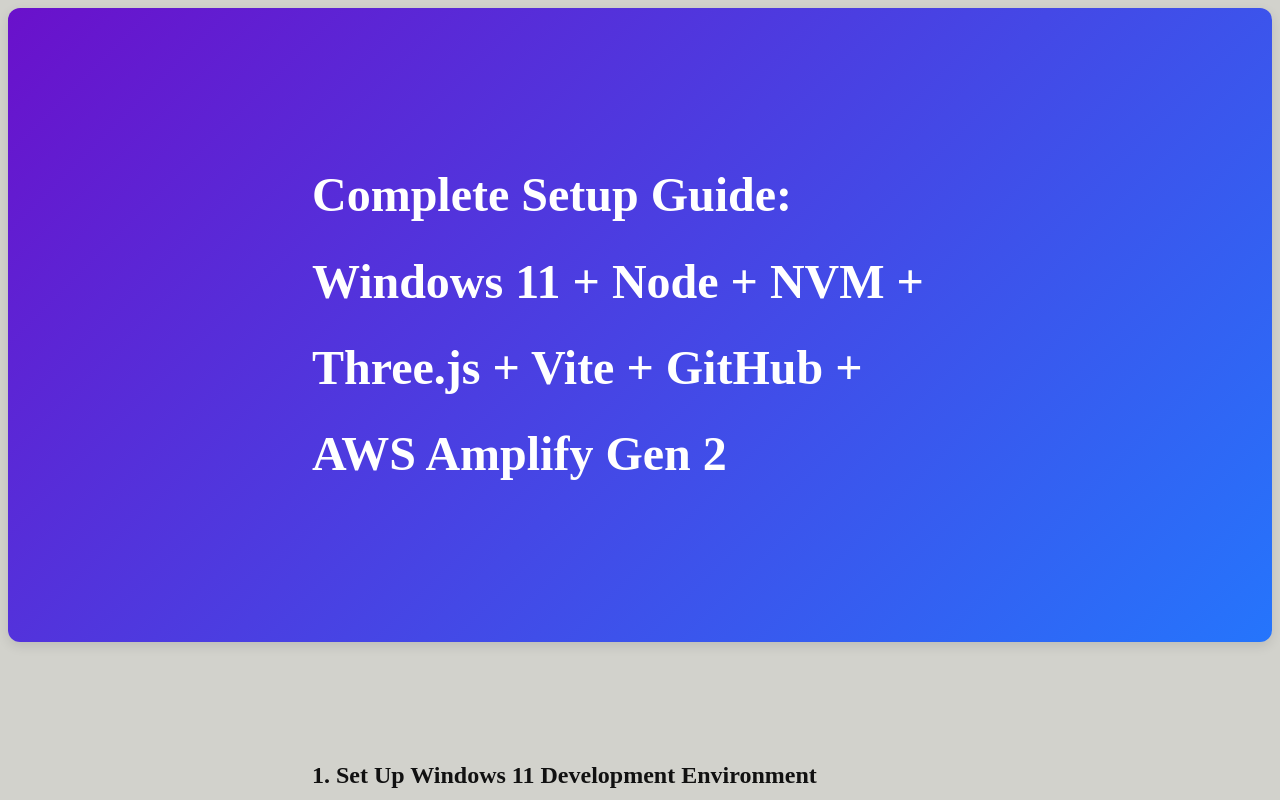
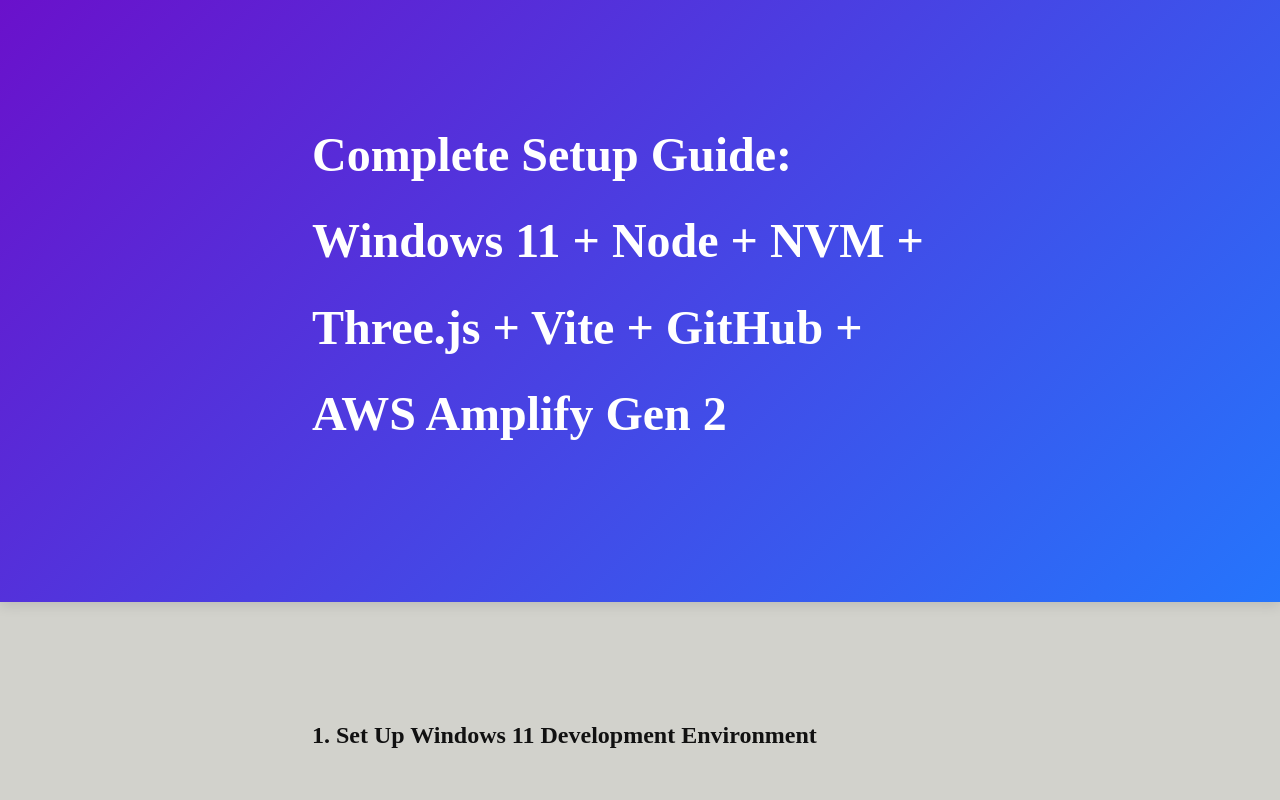
Before and after one commit to 3Dean/threejsamplifysetup, a website built with Vite: page index.html in a window 1280 px wide. Shown: the top 800 px of the page. Built offline with nearby package versions, Linux system fonts and the light colour scheme; a web font is replaced by a local one.

Commit message:
Header no border radius

```diff
--- a/src/style.css
+++ b/src/style.css
@@ -1,7 +1,7 @@
 * {
   box-sizing: border-box;
-  margin: 20;
-  padding: 20;
+  margin: 0;
+  padding: 0;
 }
 
 body {
@@ -17,7 +17,6 @@
   background: linear-gradient(135deg, #6a11cb, #2575fc);
   color: white;
   padding: 3rem 2rem;
-  border-radius: 0.75rem;
   box-shadow: 0 4px 12px rgba(0, 0, 0, 0.1);
   font-family: 'Volkhov', serif;
   font-weight: 700;
```
